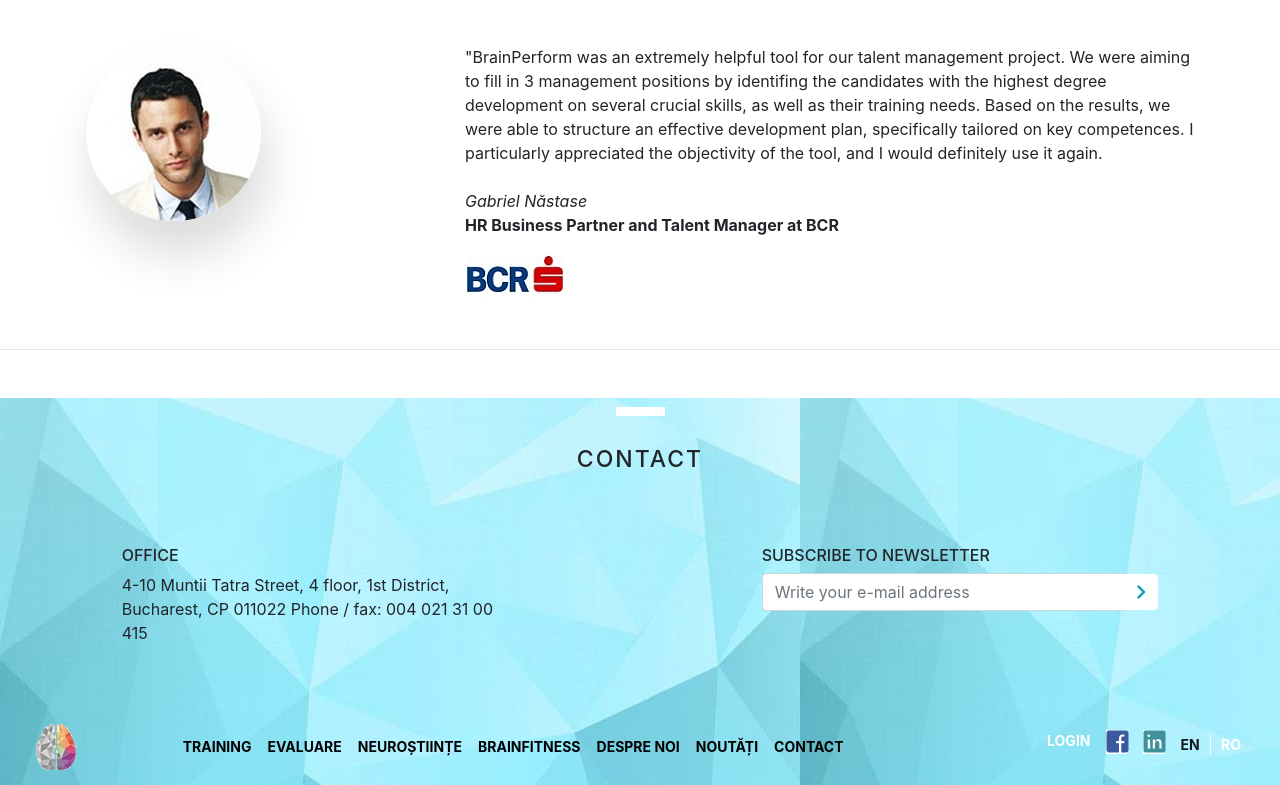
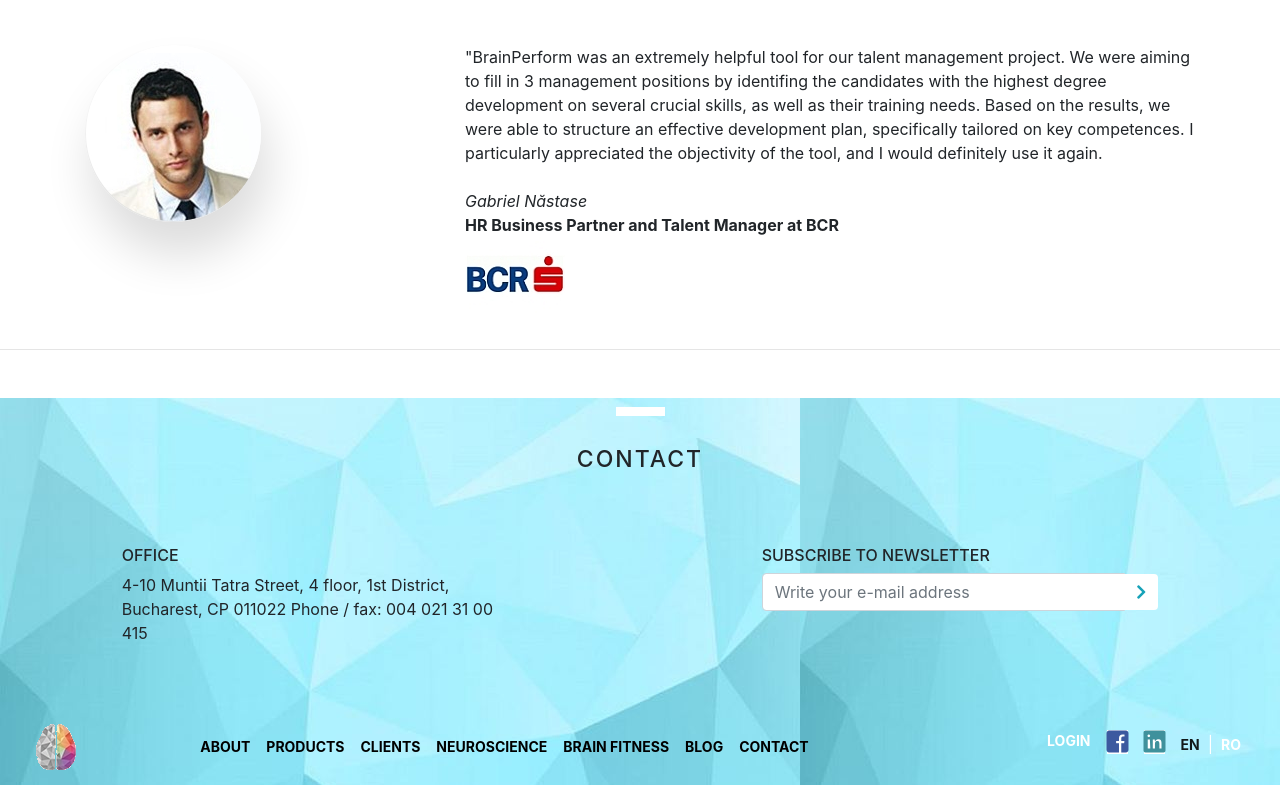
Before and after one commit to TudorDan/homepageTemplate, a plain HTML site: page index.html in a window 1280 px wide. Shown: the part 2089-2874 px from the top of the page. Drawn offline with nearby package versions, Linux system fonts and the light colour scheme.

Commit message:
Add update to lower navbar

```diff
--- a/index.html
+++ b/index.html
@@ -1,5 +1,5 @@
 <!DOCTYPE html>
-<html lang="ro">
+<html lang="en">
 	<head>
 		<!-- Required meta tags -->
 		<meta charset="utf-8">
@@ -431,22 +431,22 @@
 		    <div class="collapse navbar-collapse" id="navbarSupportedContent">
 		      <ul class="navbar-nav mx-auto">
 		        <li class="nav-item">
-		          <a class="nav-link" href="#">TRAINING</a>
+		          <a class="nav-link" href="#">ABOUT</a>
 		        </li>
 		        <li class="nav-item">
-		          <a class="nav-link" href="#">EVALUARE</a>
+		          <a class="nav-link" href="#">PRODUCTS</a>
 			    </li>
 			    <li class="nav-item">
-			      <a class="nav-link" href="#">NEUROȘTIINȚE</a>
+			      <a class="nav-link" href="#">CLIENTS</a>
 			    </li>
 			    <li class="nav-item">
-			      <a class="nav-link" href="#">BRAINFITNESS</a>
+			      <a class="nav-link" href="#">NEUROSCIENCE</a>
 			    </li>
 			    <li class="nav-item">
-			      <a class="nav-link" href="#">DESPRE NOI</a>
+			      <a class="nav-link" href="#">BRAIN FITNESS</a>
 			    </li>
 			    <li class="nav-item">
-			      <a class="nav-link" href="#">NOUTĂȚI</a>
+			      <a class="nav-link" href="#">BLOG</a>
 			    </li>
 			    <li class="nav-item">
 			      <a class="nav-link" href="#">CONTACT</a>
```
